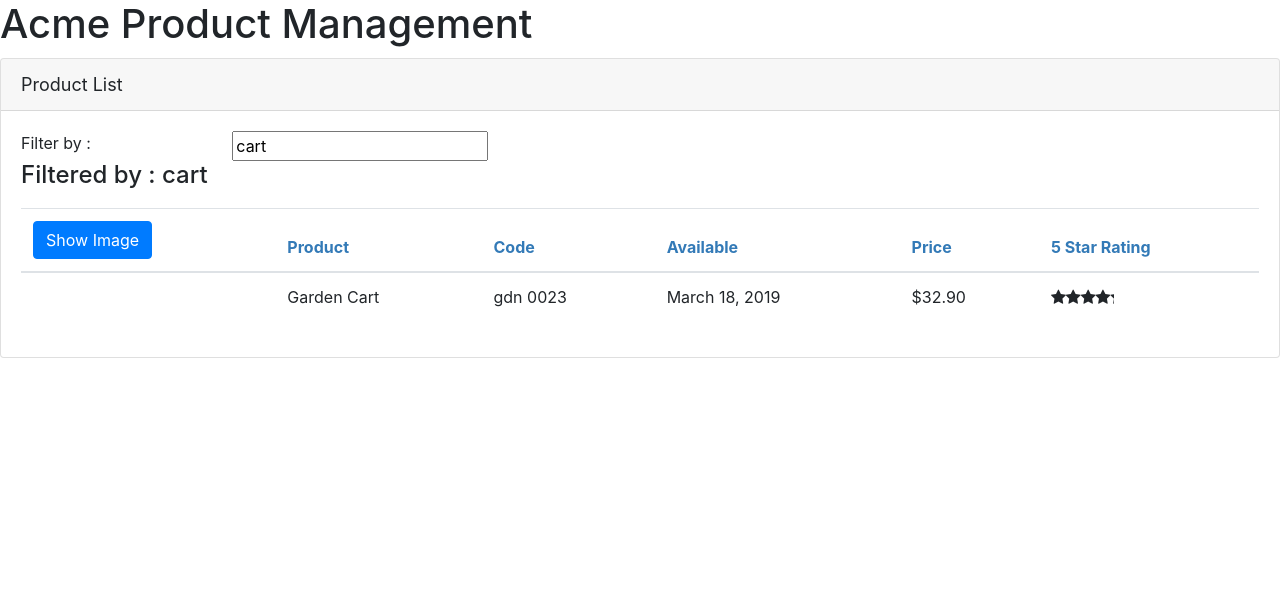
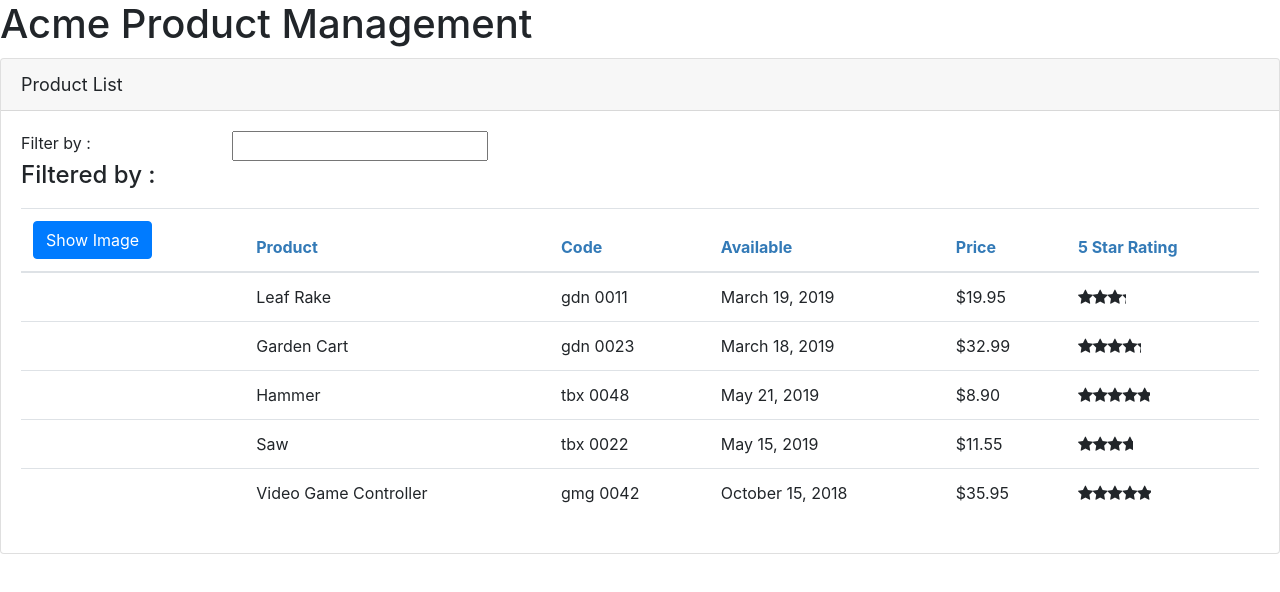
Before and after one commit to AbdElRahmanEzzat1995/ECommerce, an Angular app in the folder APM-Start/: page / in a window 1280 px wide. Shown: the top 592 px of the page. Built offline with nearby package versions, Linux system fonts and the light colour scheme.

Commit message:
Finish Product Service

```diff
--- a/APM-Start/src/app/Products/product-list.component.ts
+++ b/APM-Start/src/app/Products/product-list.component.ts
@@ -1,5 +1,6 @@
 import { Component, OnInit } from '@angular/core';
 import {IProduct} from './product';
+import {ProductService} from './product.service';
 
 @Component({
     selector: 'pm-products',
@@ -14,9 +15,9 @@
     showImage:boolean = false;
     _listFilter:string ;
 
-    constructor(){
-      this.filteredProducts=this.products;
-      this.listFilter='cart';
+    //private _productService;
+
+    constructor(private productService : ProductService){
     }
 
     get listFilter():string{
@@ -29,58 +30,8 @@
     }
     filteredProducts:IProduct[];
 
-    products : IProduct[]=[
-        {
-            "productId": 1,
-            "productName": "Leaf Rake",
-            "productCode": "GDN-0011",
-            "releaseDate": "March 19, 2019",
-            "description": "Leaf rake with 48-inch wooden handle.",
-            "price": 19.95,
-            "starRating": 3.2,
-            "imageUrl": "assets/images/leaf_rake.png"
-          },
-          {
-            "productId": 2,
-            "productName": "Garden Cart",
-            "productCode": "GDN-0023",
-            "releaseDate": "March 18, 2019",
-            "description": "15 gallon capacity rolling garden cart",
-            "price": 32.9,
-            "starRating": 4.2,
-            "imageUrl": "assets/images/garden_cart.png"
-          },
-          {
-            "productId": 5,
-            "productName": "Hammer",
-            "productCode": "TBX-0048",
-            "releaseDate": "May 21, 2019",
-            "description": "Curved claw steel hammer",
-            "price": 8.9,
-            "starRating": 4.8,
-            "imageUrl": "assets/images/hammer.png"
-          },
-          {
-            "productId": 8,
-            "productName": "Saw",
-            "productCode": "TBX-0022",
-            "releaseDate": "May 15, 2019",
-            "description": "15-inch steel blade hand saw",
-            "price": 11.55,
-            "starRating": 3.7,
-            "imageUrl": "assets/images/saw.png"
-          },
-          {
-            "productId": 10,
-            "productName": "Video Game Controller",
-            "productCode": "GMG-0042",
-            "releaseDate": "October 15, 2018",
-            "description": "Standard two-button video game controller",
-            "price": 35.95,
-            "starRating": 4.6,
-            "imageUrl": "assets/images/xbox-controller.png"
-          }
-    ];
+    products : IProduct[];
+
 
 performFilter(filterBy : string): IProduct[]{
   filterBy=filterBy.toLocaleLowerCase();
@@ -92,7 +43,8 @@
       this.showImage=!this.showImage;
     }
     ngOnInit():void{
-      console.log('On Oninit');
+      this.products=this.productService.getProducts();
+      this.filteredProducts=this.products;
     }
     onRatingClicked(message : string):void{
       this.pageTitle='Product List '+message;
--- /dev/null
+++ b/APM-Start/src/app/Products/product.service.ts
@@ -0,0 +1,64 @@
+import {Injectable} from '@angular/core';
+import {IProduct} from './product'
+
+@Injectable({
+providedIn:'root'
+})
+
+export class ProductService{
+    getProducts():IProduct[]{
+        return [
+            {
+              "productId": 1,
+              "productName": "Leaf Rake",
+              "productCode": "GDN-0011",
+              "releaseDate": "March 19, 2019",
+              "description": "Leaf rake with 48-inch wooden handle.",
+              "price": 19.95,
+              "starRating": 3.2,
+              "imageUrl": "assets/images/leaf_rake.png"
+            },
+            {
+              "productId": 2,
+              "productName": "Garden Cart",
+              "productCode": "GDN-0023",
+              "releaseDate": "March 18, 2019",
+              "description": "15 gallon capacity rolling garden cart",
+              "price": 32.99,
+              "starRating": 4.2,
+              "imageUrl": "assets/images/garden_cart.png"
+            },
+            {
+              "productId": 5,
+              "productName": "Hammer",
+              "productCode": "TBX-0048",
+              "releaseDate": "May 21, 2019",
+              "description": "Curved claw steel hammer",
+              "price": 8.9,
+              "starRating": 4.8,
+              "imageUrl": "assets/images/hammer.png"
+            },
+            {
+              "productId": 8,
+              "productName": "Saw",
+              "productCode": "TBX-0022",
+              "releaseDate": "May 15, 2019",
+              "description": "15-inch steel blade hand saw",
+              "price": 11.55,
+              "starRating": 3.7,
+              "imageUrl": "assets/images/saw.png"
+            },
+            {
+              "productId": 10,
+              "productName": "Video Game Controller",
+              "productCode": "GMG-0042",
+              "releaseDate": "October 15, 2018",
+              "description": "Standard two-button video game controller",
+              "price": 35.95,
+              "starRating": 4.9,
+              "imageUrl": "assets/images/xbox-controller.png"
+            }
+          ];
+    }
+
+}
--- a/APM-Start/src/app/app.module.ts
+++ b/APM-Start/src/app/app.module.ts
@@ -6,6 +6,7 @@
 import { ProductListComponent } from './Products/product-list.component'
 import {convertToSpacesPipe} from './shared/convert-to-spaces.pipe';
 import {StarComponent} from './shared/star.component';
+import {ProductService} from './Products/product.service';
 
 @NgModule({
   declarations: [
```
